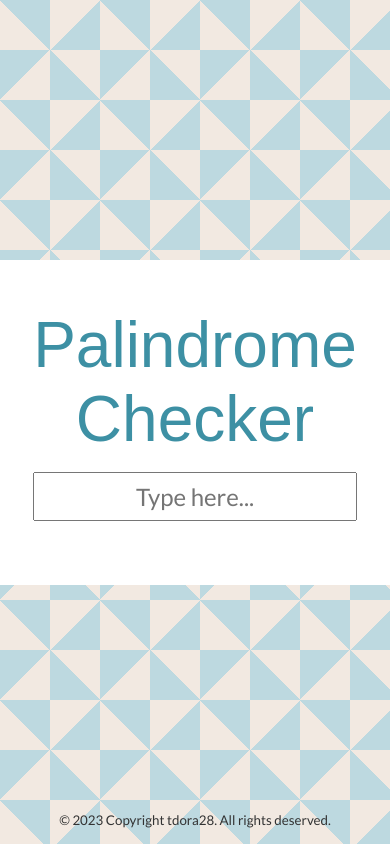
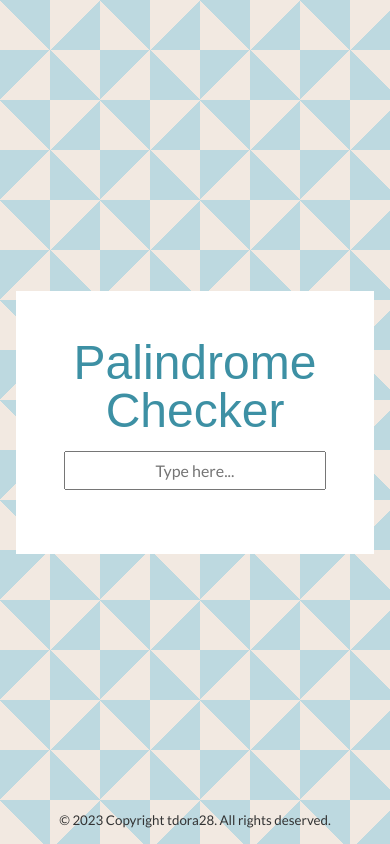
Before and after one commit to tdora28/palindrome_checker, a React (Vite) app: page / in a window 390 px wide. Built offline with nearby package versions, Linux system fonts and the light colour scheme; a web font is replaced by a local one.

Commit message:
Add media query for mobile and add favicon

```diff
--- a/index.html
+++ b/index.html
@@ -2,7 +2,7 @@
 <html lang="en">
   <head>
     <meta charset="UTF-8" />
-    <link rel="icon" type="image/svg+xml" href="/vite.svg" />
+    <link rel="icon" type="image/png" href="./logo-circle.png" />
     <meta name="viewport" content="width=device-width, initial-scale=1.0" />
     <title>Palindrome Checker</title>
     <link rel="preconnect" href="https://fonts.googleapis.com" />
--- a/src/index.css
+++ b/src/index.css
@@ -25,6 +25,7 @@ main {
   flex-direction: column;
   align-items: center;
   gap: 1rem;
+  margin: 1rem;
   padding: 3rem;
   background: #fff;
 }
@@ -34,9 +35,8 @@ input {
   padding: 0.5rem 1rem;
   font-family: inherit;
   font-size: 1.5rem;
+  text-align: center;
   outline-color: #3d90a4;
-
-  text-align: center;
 }
 
 h1 {
@@ -45,6 +45,7 @@ h1 {
   font-weight: 400;
   color: #3d90a4;
   text-align: center;
+  line-height: 1;
 }
 
 .result {
@@ -63,3 +64,16 @@ footer {
   padding: 1rem;
   text-align: center;
 }
+
+@media (max-width: 580px) {
+  h1 {
+    font-size: 3rem;
+  }
+  input {
+    padding: 0.5rem;
+    font-size: 1rem;
+  }
+  .result {
+    font-size: 1.5rem;
+  }
+}
```
Also changed, not shown: public/logo-circle.png (added).
